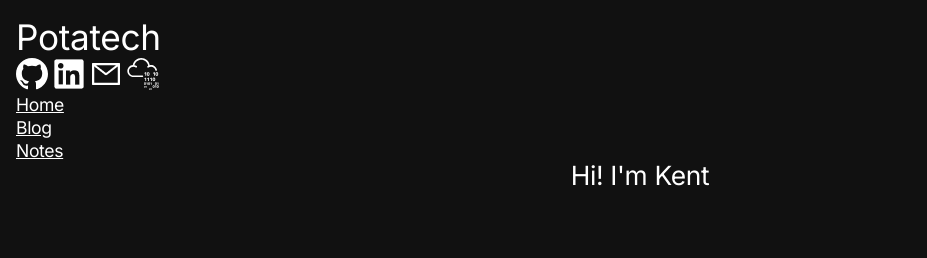
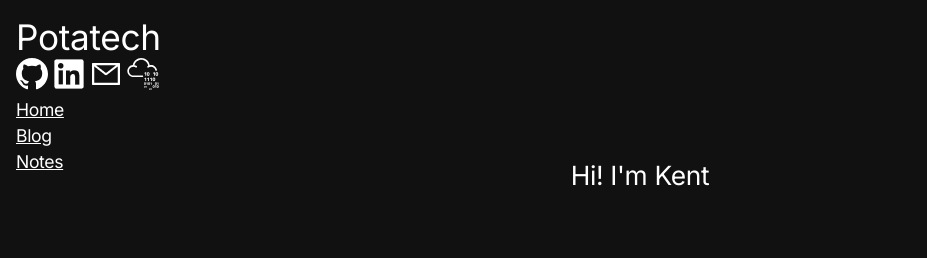
Before and after one commit to Jpang9/Website, a Jekyll site: the page built from index.html, in a window 1280 px wide. Shown: the top 258 px of the page, without its empty margins (0-927 px from the left). Built offline with Jekyll 4.4.1, drawn with Linux system fonts in a browser that asks for light colours.

Commit message:
Fix: Fixed first child underline in navbar

```diff
--- a/css/global.css
+++ b/css/global.css
@@ -171,14 +171,16 @@ div.web-nav .socials span#tryhackme {
 }
 
 div.web-nav .nav-buttons {
-    gap:2px;
-    text-decoration: underline;
+    gap:5px;
+    width: fit-content;
     display: flex;
     flex-direction: column;
+    text-decoration: underline;
 }
-
-div.web-nav .nav-buttons * {
-    /*border-bottom: 1px white solid;*/
+/* for some reason the first child element doesn't get underlined????? */
+div.web-nav .nav-buttons::before {
+    content: '';
+    position: relative;
 }
 
 
```
